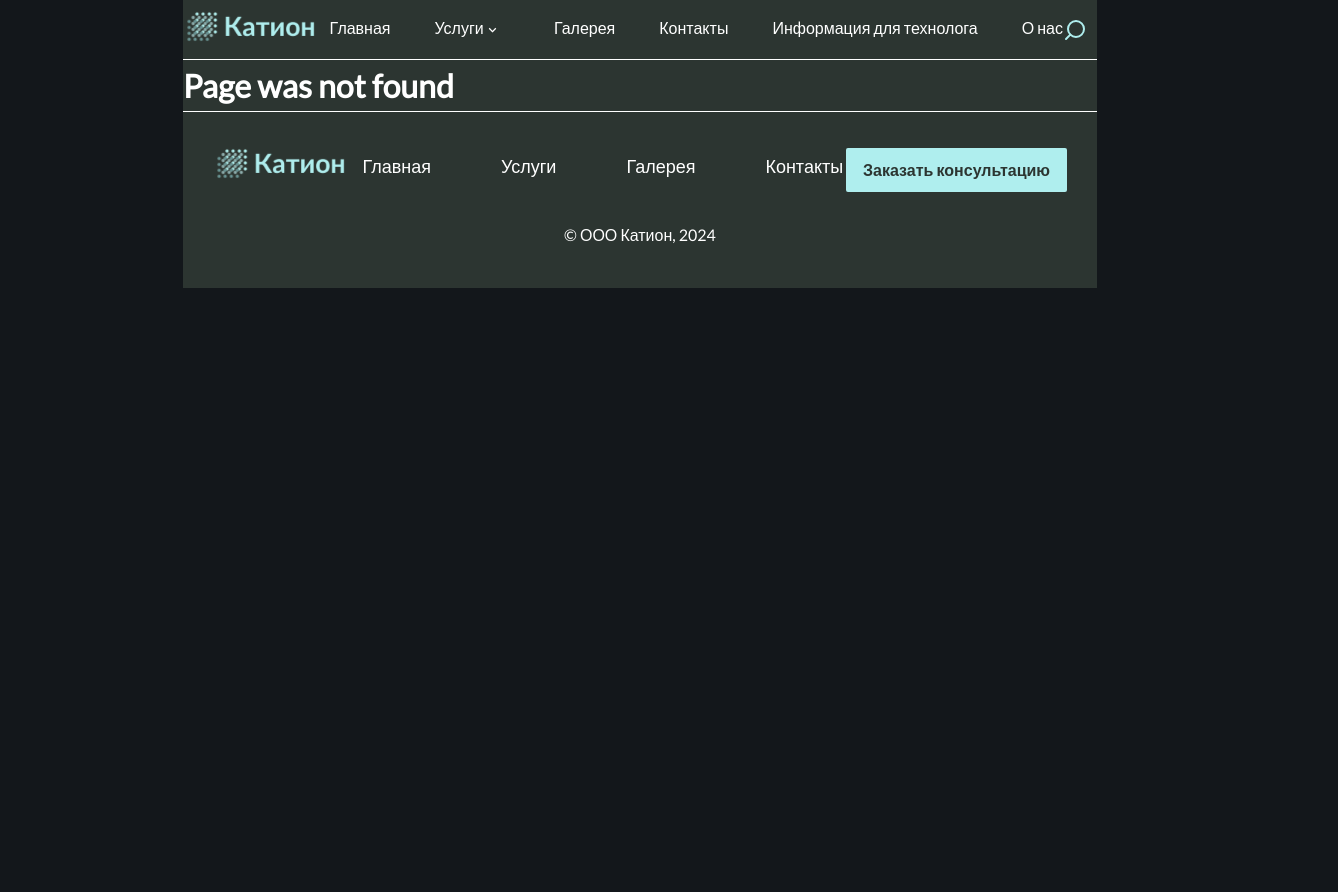
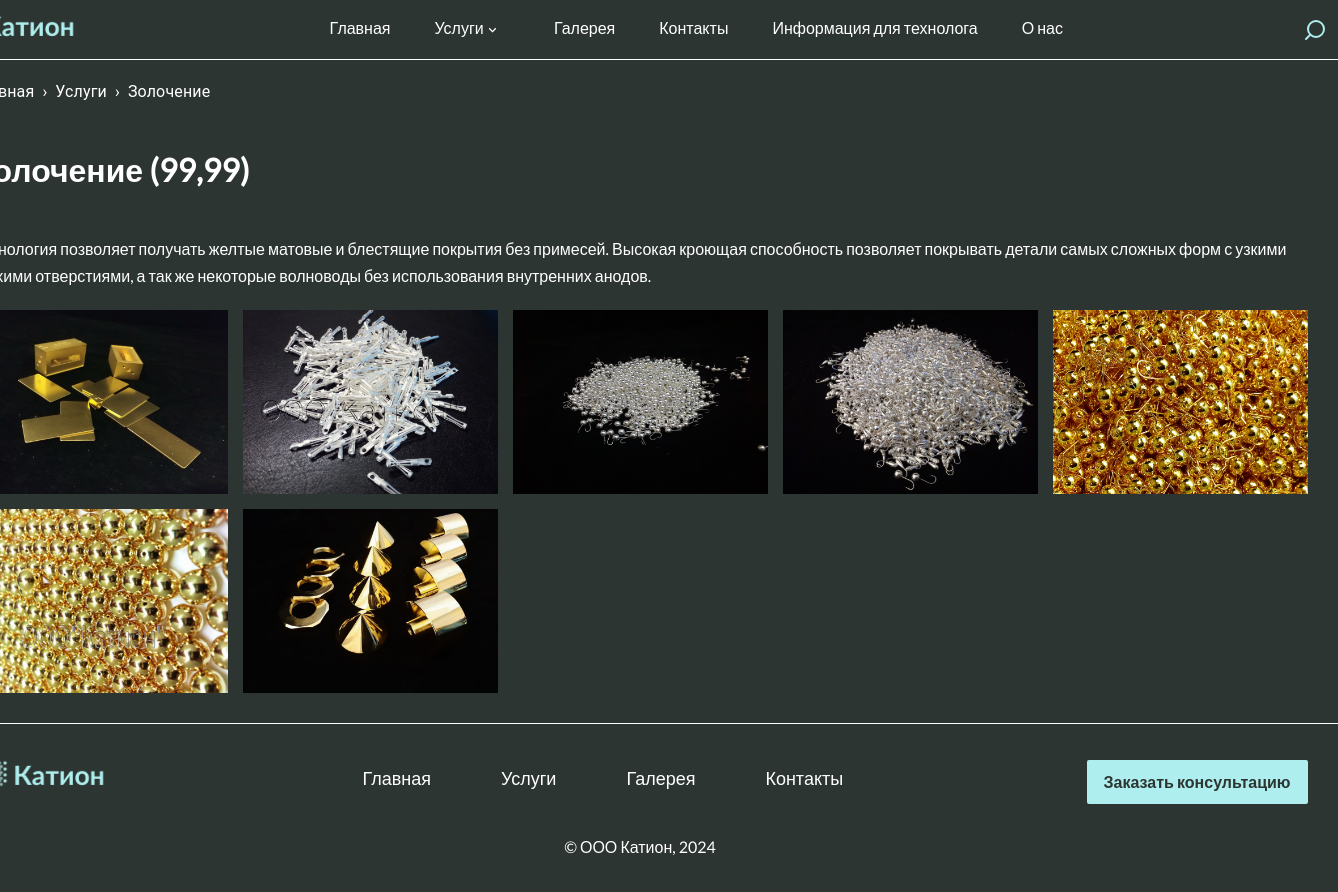
Before and after one commit to anna-shatilova/kation, a React (Create React App) app: page /service-info/1 in a window 1280 px wide. Before the commit this address had no page. Shown: the top 892 px of the page, 1338 px wide, since content can reach past the window. Before the commit the page ends 800 px from the top, so only its background shows below. Built offline with nearby package versions, Linux system fonts and the light colour scheme.

Commit message:
Create page service info

```diff
--- /dev/null
+++ b/src/pages/service-info/ServiceInfo.jsx
@@ -0,0 +1,79 @@
+import {
+  Breadcrumbs,
+  // ImageList,
+  ImageListItem,
+  Link,
+  Typography,
+} from '@mui/material';
+import * as S from './ServiceInfo.styles';
+import { Container, TitleH1 } from '../../App.styles';
+
+// import { useParams } from 'react-router-dom';
+
+const itemData = [
+  {
+    img: '/img/gallery/slide6.jpg',
+    title: 'foto1',
+  },
+  {
+    img: '/img/gallery/slide3.jpg',
+    title: 'foto2',
+  },
+  {
+    img: '/img/gallery/slide8.jpg',
+    title: 'foto3',
+  },
+  {
+    img: '/img/gallery/slide11.jpg',
+    title: 'foto4',
+  },
+  {
+    img: '/img/gallery/slide12.jpg',
+    title: 'foto5',
+  },
+  {
+    img: '/img/gallery/slide20.jpg',
+    title: 'foto6',
+  },
+  {
+    img: '/img/gallery/slide23.jpg',
+    title: 'foto8',
+  },
+];
+
+export const ServiceInfo = () => {
+  // const params = useParams
+
+  return (
+    <Container>
+      <Breadcrumbs
+        separator="›"
+        aria-label="breadcrumb"
+        color="#ffffff"
+        sx={{ mt: 2 }}
+      >
+        <Link underline="hover" color="#ffffff" href="/">
+          Главная
+        </Link>
+        <Link underline="hover" color="#ffffff" href="/gallery">
+          Услуги
+        </Link>
+        <Typography color="#ffffff">Золочение</Typography>
+      </Breadcrumbs>
+      <TitleH1>Золочение (99,99)</TitleH1>
+      <S.ServiceDesc>Технология позволяет получать желтые матовые и блестящие покрытия без примесей. Высокая кроющая способность позволяет покрывать детали самых сложных форм с узкими глухими отверстиями, а так же некоторые волноводы без использования внутренних анодов.</S.ServiceDesc>
+      <S.FotoContainer>
+        {itemData.map((item) => (
+          <ImageListItem key={item.img}>
+            <img
+              srcSet={`${item.img}?w=164&h=164&fit=crop&auto=format&dpr=2 2x`}
+              src={`${item.img}?w=164&h=164&fit=crop&auto=format`}
+              alt={item.title}
+              loading="lazy"
+            />
+          </ImageListItem>
+        ))}
+      </S.FotoContainer>
+    </Container>
+  );
+};
--- /dev/null
+++ b/src/pages/service-info/ServiceInfo.styles.js
@@ -0,0 +1,29 @@
+import styled from 'styled-components';
+
+export const ServiceDesc = styled.p`
+  font-size: 16px;
+  line-height: 170%;
+`;
+
+export const FotoContainer = styled.div`
+  display: grid;
+  grid-template-columns: repeat(5, 255px);
+  gap: 15px;
+  justify-content: center;
+  padding-top: 20px;
+
+  @media screen and (max-width: 1024px) {
+    display: grid;
+    grid-template-columns: repeat(3, 255px);
+  }
+
+  @media screen and (max-width: 768px) {
+    display: grid;
+    grid-template-columns: repeat(2, 255px);
+  }
+
+  @media screen and (max-width: 425px) {
+    display: grid;
+    grid-template-columns: repeat(1, 255px);
+  }
+`;
--- a/src/routes/Routes.jsx
+++ b/src/routes/Routes.jsx
@@ -5,6 +5,7 @@ import { Gallery } from '../pages/gallery/Gallery';
 import { Contacts } from '../pages/contacts/Contacts';
 import { ServiceFoto } from '../pages/service-foto/ServiceFoto';
 import { AboutPage } from '../pages/about/About';
+import { ServiceInfo } from '../pages/service-info/ServiceInfo';
 
 export const AppRoutes = () => {
   return (
@@ -13,7 +14,7 @@ export const AppRoutes = () => {
       <Route path="/gallery" element={<Gallery />} />
       <Route path="/contacts" element={<Contacts />} />
       <Route path="/service-foto/:id" element={<ServiceFoto />} />
-      {/* <Route path="/service-info/:id" element={<ServiceInfo />} /> */}
+      <Route path="/service-info/:id" element={<ServiceInfo />} />
       <Route path="/about" element={<AboutPage />} />
 
       <Route path="*" element={<NotFound />} />
```
